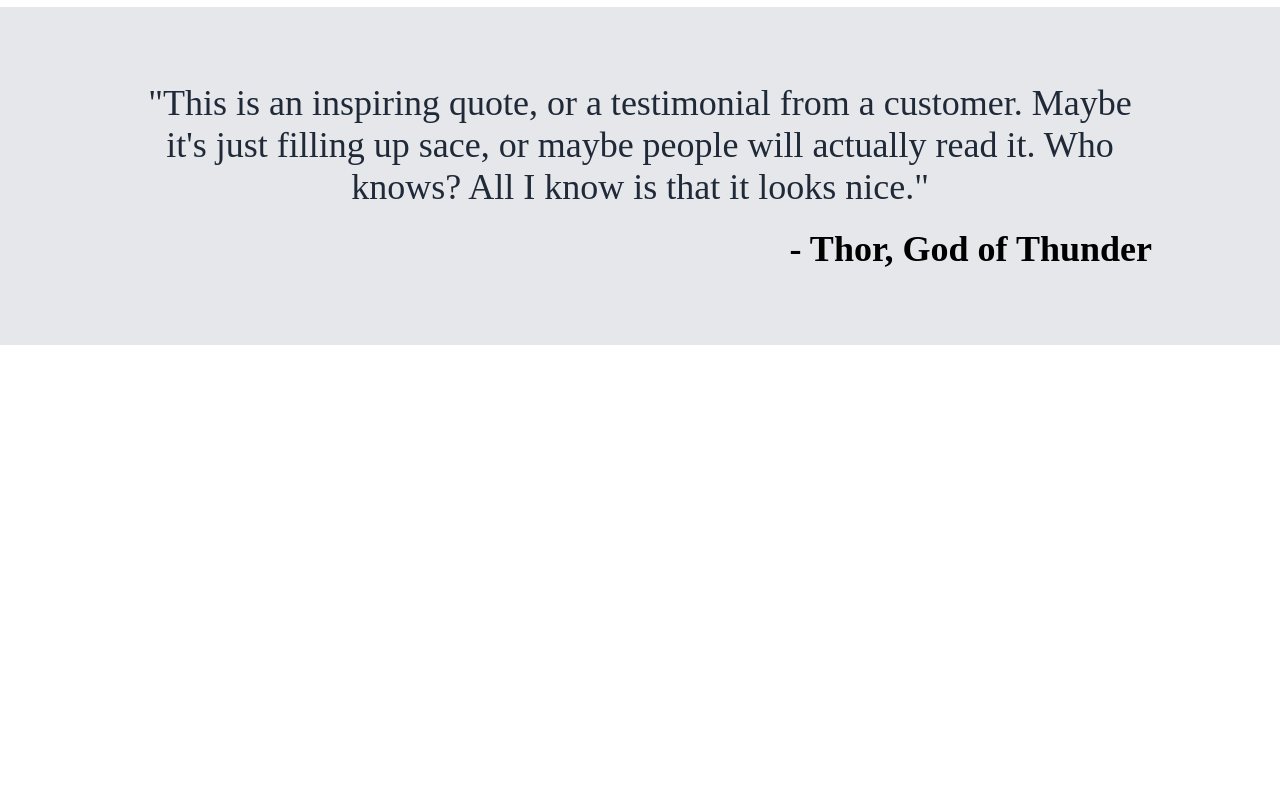
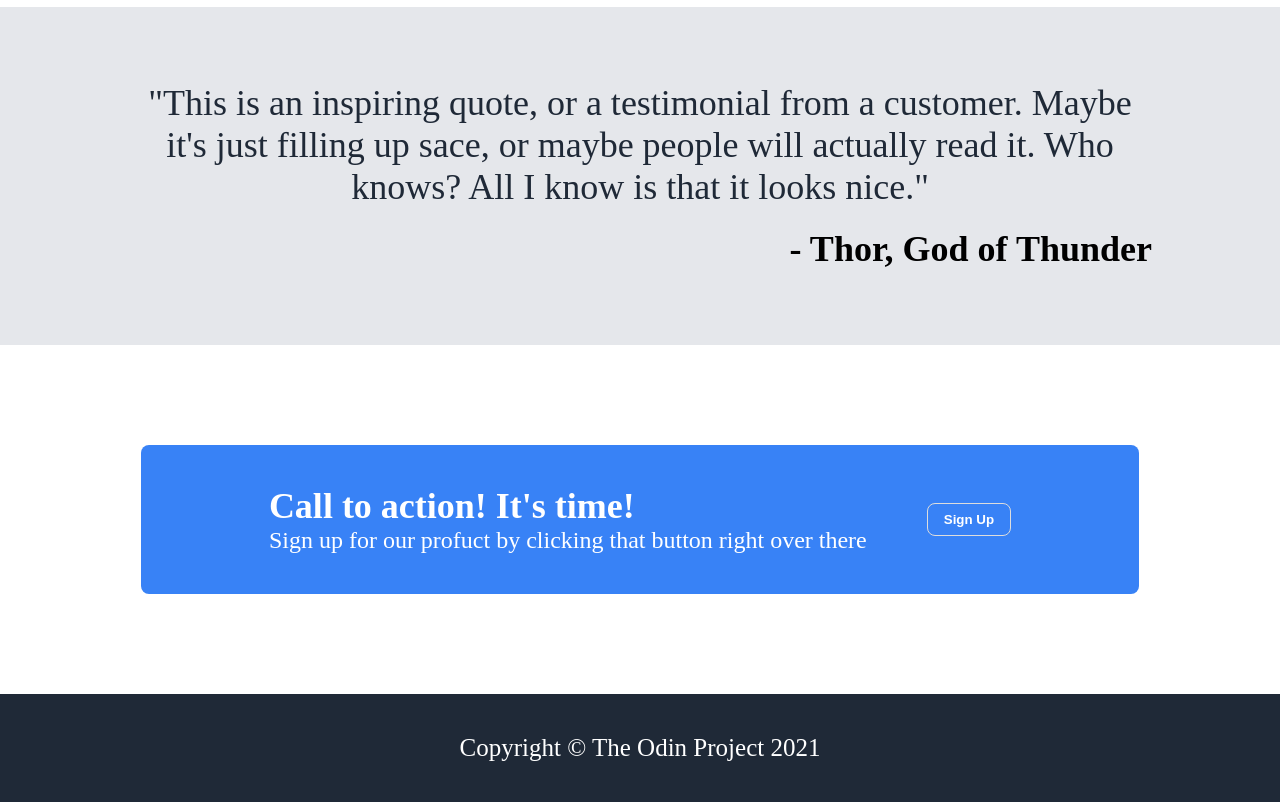
Before and after one commit to ga26oe/First-Ever-Website, a plain HTML site: page index.html in a window 1280 px wide. Shown: the part 877-1679 px from the top of the page. Before the commit the page ends 1222 px from the top, so only its background shows below. Drawn offline with Linux system fonts and the light colour scheme.

Commit message:
Finished Website Rough around the Edges

```diff
--- a/index.html
+++ b/index.html
@@ -84,8 +84,20 @@
 
 </div>
 
+<div class = "body4" >
+    <div class = "content" >
+        <div class = "body4-header" >Call to action! It's time!</div>
+        <div class = "body4-text" >Sign up for our profuct by clicking that button right over there</div>
+    </div>
 
+    <button class = "sign-up-button"> Sign Up</button>
+    </div>
+</div>
 
+<div class = "footer" >
+    <div class = "footer-content" >Copyright © The Odin Project 2021</div>
+
+</div>
 </body>
 
 </html>
--- a/style.css
+++ b/style.css
@@ -165,3 +165,56 @@ button {
     align-self: flex-end; /* This aligns it to the bottom right of the quote */
     font-weight: bold;
 }
+
+.body4 {
+    background-color: #3882F6;
+    display: flex;
+    /* flex-direction: column; */
+    justify-content: space-between;
+    align-items: center;
+    margin: 100px auto; /* auto makes the button widths smaller */
+    padding: 40px 10%;
+    border-radius: 8px;
+}
+
+.content {
+    color: white;
+    flex: 1;
+    margin-right: 60px; /* this and line 182 creates more space between the sign up button and the text */
+}
+
+.body4-header {
+    color: white;
+    font-weight: bold;
+    font-size: 36px;
+}
+
+.body4-text {
+    font-size: 24px;
+}
+
+.sign-up-button {
+    display: flex;
+    flex-direction: row;
+    justify-content: center;
+    cursor: pointer;
+    gap: 20px;
+    padding: 8px, 24px;
+}
+
+.sign-up-button:hover {
+    background-color: white;
+}
+
+.footer {
+    background-color: #1F2937;
+    color: white;
+    font-size: 25px;
+}
+
+.footer-content {
+    display: flex;
+    justify-content: center;
+    align-items: center;
+    margin: 40px;
+}
```
